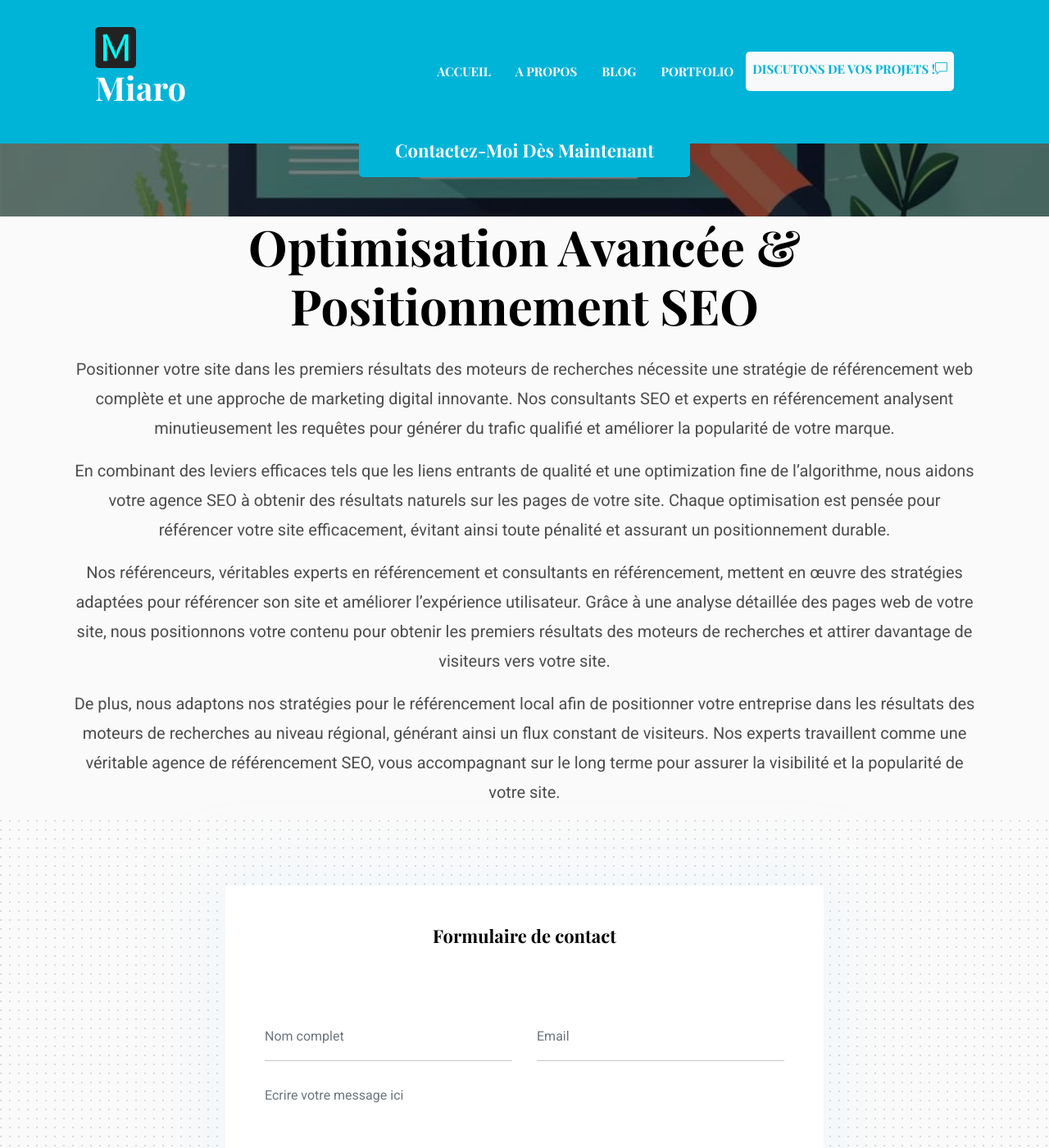
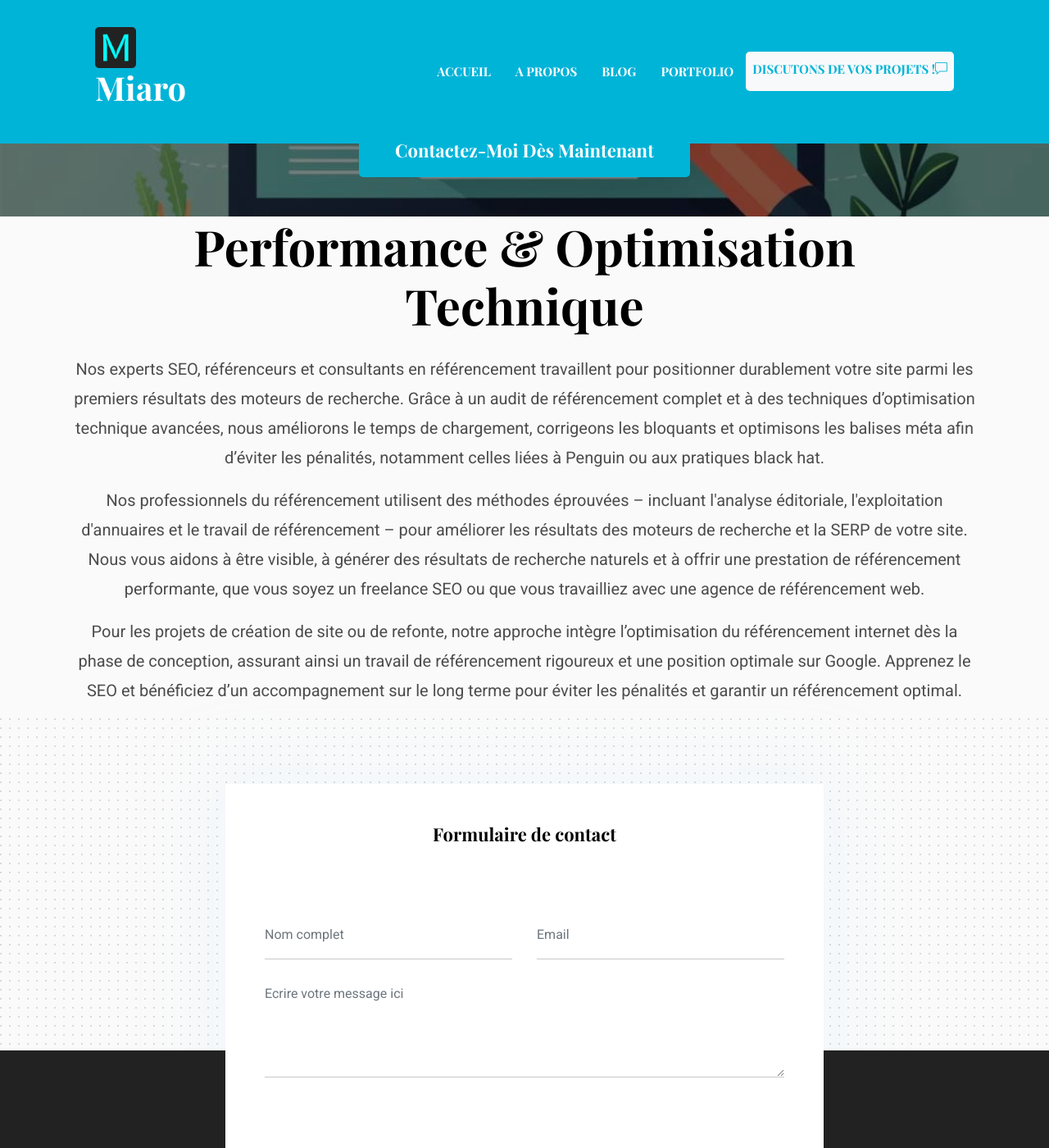
Before and after one commit to miarofandresena/miarofandresena.github.io, a Jekyll site: the page built from _pages/seo.html, in a window 1280 px wide and 1400 px high, scrolled down 3562 px. Shown: the whole window at 82% size. Built offline with Jekyll 4.4.1, drawn with Linux system fonts in a browser that asks for light colours; some of the changed text lies outside the part shown.

Commit message:
amélioration contenu page V4

```diff
--- a/_pages/seo.html
+++ b/_pages/seo.html
@@ -49,7 +49,7 @@ description : "Boostez votre visibilité en ligne avec nos services SEO. Straté
         <i class="ti-link icon mb-3" style="font-size: 3rem; color: #00b4d8;"></i>
         <h4>Netlinking &amp; Backlinks</h4>
         <p>
-          Mise en place d’une stratégie de netlinking robuste intégrant des liens externes et des liens internes de qualité. Nos référenceurs renforcent le maillage de votre site internet, indispensable pour qu’un bon référencement d’un site soit garanti par une agence de référencement efficace.
+          Mise en place d’une stratégie de netlinking robuste intégrant des liens externes et internes de qualité. Nos référenceurs renforcent le maillage de votre site internet, indispensable pour qu’un bon référencement d’un site soit garanti par une agence de référencement efficace.
         </p>
       </div>
       <!-- Suivi et Reporting -->
@@ -139,21 +139,18 @@ description : "Boostez votre visibilité en ligne avec nos services SEO. Straté
   </div>
 </section>
 
-<!-- Advanced SEO Optimization Section (Nouveau Bloc avec Nouveau Style) -->
+<!-- Advanced SEO & Optimisation Technique (Nouveau Bloc avec Nouveau Style) -->
 <section data-aos="fade-up">
   <div class="container text-center">
-    <h2 class="mb-4">Optimisation Avancée &amp; Positionnement SEO</h2>
+    <h2 class="mb-4">Performance &amp; Optimisation Technique</h2>
     <p class="lead">
-      Positionner votre site dans les premiers résultats des moteurs de recherches nécessite une stratégie de référencement web complète et une approche de marketing digital innovante. Nos consultants SEO et experts en référencement analysent minutieusement les requêtes pour générer du trafic qualifié et améliorer la popularité de votre marque.
+      Nos experts SEO, référenceurs et consultants en référencement travaillent pour positionner durablement votre site parmi les premiers résultats des moteurs de recherche. Grâce à un audit de référencement complet et à des techniques d’optimisation technique avancées, nous améliorons le temps de chargement, corrigeons les bloquants et optimisons les balises méta afin d’éviter les pénalités, notamment celles liées à Penguin ou aux pratiques black hat.
     </p>
     <p class="lead">
-      En combinant des leviers efficaces tels que les liens entrants de qualité et une optimization fine de l’algorithme, nous aidons votre agence SEO à obtenir des résultats naturels sur les pages de votre site. Chaque optimisation est pensée pour référencer votre site efficacement, évitant ainsi toute pénalité et assurant un positionnement durable.
+      Nos professionnels du référencement utilisent des méthodes éprouvées – incluant l'analyse éditoriale, l'exploitation d'annuaires et le travail de référencement – pour améliorer les résultats des moteurs de recherche et la SERP de votre site. Nous vous aidons à être visible, à générer des résultats de recherche naturels et à offrir une prestation de référencement performante, que vous soyez un freelance SEO ou que vous travailliez avec une agence de référencement web.
     </p>
     <p class="lead">
-      Nos référenceurs, véritables experts en référencement et consultants en référencement, mettent en œuvre des stratégies adaptées pour référencer son site et améliorer l’expérience utilisateur. Grâce à une analyse détaillée des pages web de votre site, nous positionnons votre contenu pour obtenir les premiers résultats des moteurs de recherches et attirer davantage de visiteurs vers votre site.
-    </p>
-    <p class="lead">
-      De plus, nous adaptons nos stratégies pour le référencement local afin de positionner votre entreprise dans les résultats des moteurs de recherches au niveau régional, générant ainsi un flux constant de visiteurs. Nos experts travaillent comme une véritable agence de référencement SEO, vous accompagnant sur le long terme pour assurer la visibilité et la popularité de votre site.
+      Pour les projets de création de site ou de refonte, notre approche intègre l’optimisation du référencement internet dès la phase de conception, assurant ainsi un travail de référencement rigoureux et une position optimale sur Google. Apprenez le SEO et bénéficiez d’un accompagnement sur le long terme pour éviter les pénalités et garantir un référencement optimal.
     </p>
   </div>
 </section>
```
Also changed, not shown: other parts of _pages/seo.html (+1 -1 lines), _pages/marketing.html (+6 -5 lines), _pages/web.html (+16 -0 lines).
